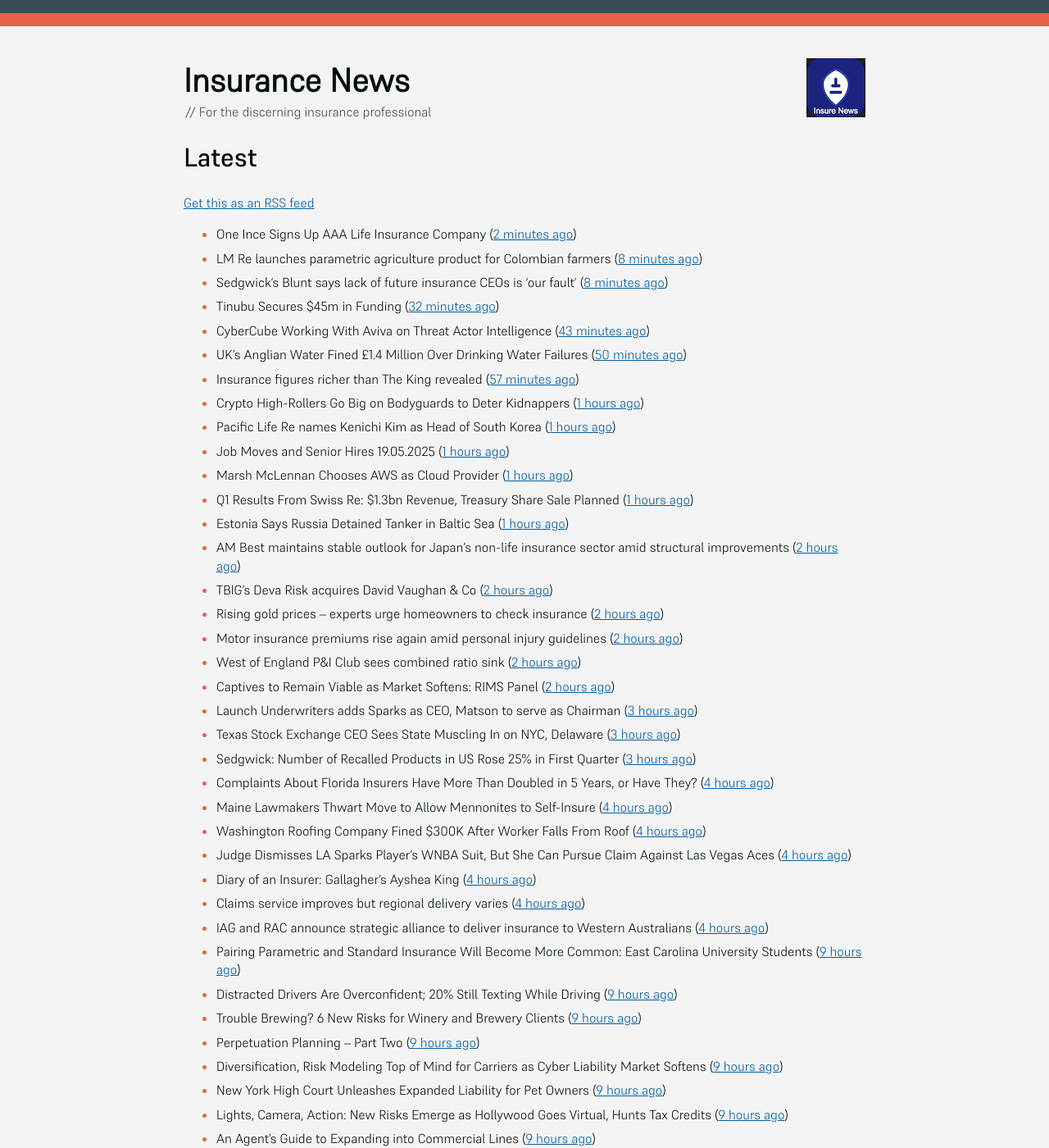
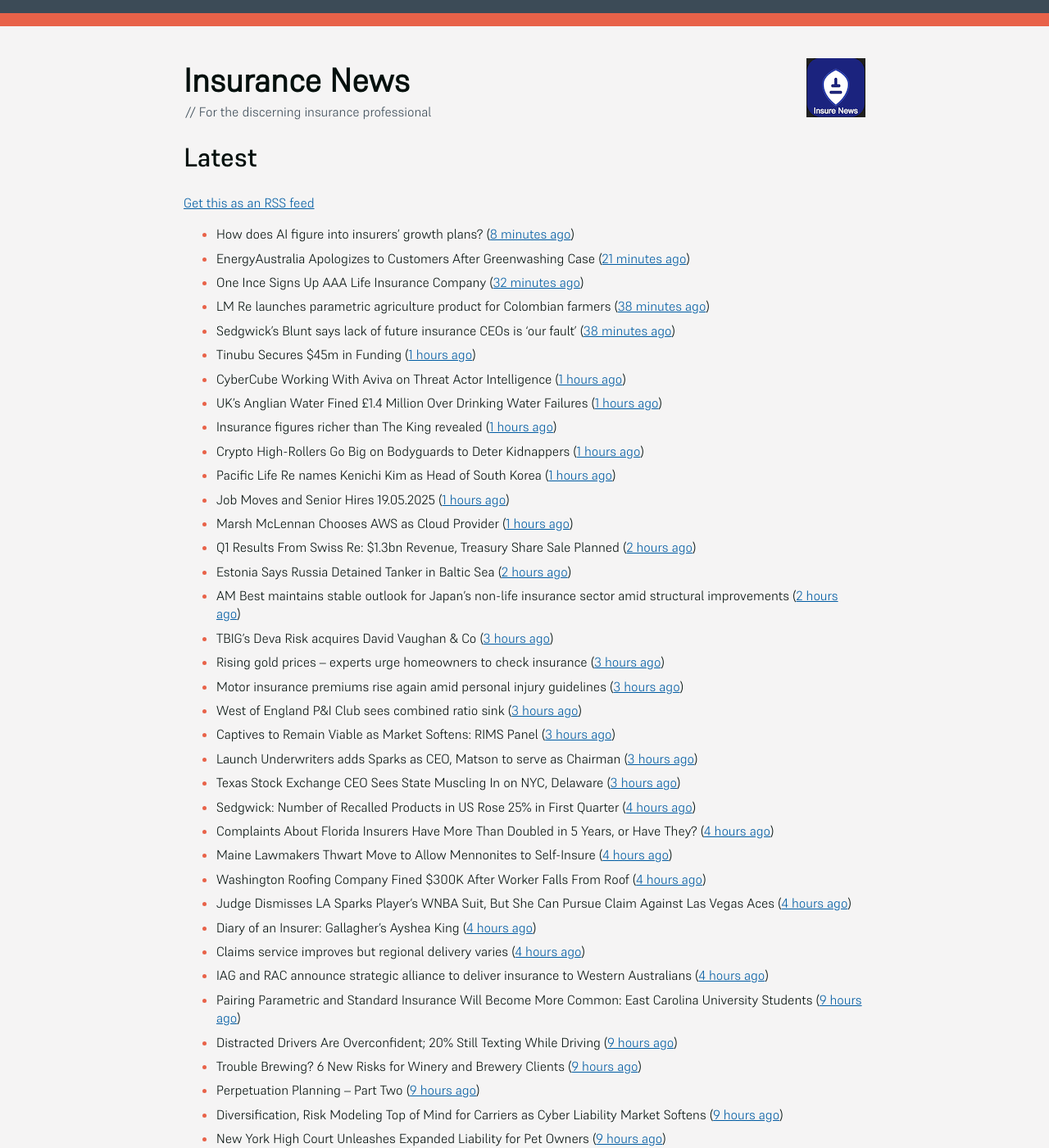
Before and after one commit to mat-0/feeds.thechels.uk, a Jekyll site: the page built from index.md, in a window 1280 px wide and 1400 px high. Shown: the whole window at 82% size. Built offline with Jekyll 4.4.1, drawn with Linux system fonts in a browser that asks for light colours; some of the changed text lies outside the part shown.

Commit message:
New Feed

```diff
--- a/index.md
+++ b/index.md
@@ -8,28 +8,30 @@ description: Latest Updates
 [Get this as an RSS feed](/feed.rss)
 
 <!-- news_marker starts -->
-- One Ince Signs Up AAA Life Insurance Company ([2 minutes ago](https://insurance-edge.net/2025/05/19/one-ince-signs-up-aaa-life-insurance-company/))
-- LM Re launches parametric agriculture product for Colombian farmers ([8 minutes ago](https://www.reinsurancene.ws/lm-re-launches-parametric-agriculture-product-for-colombian-farmers/))
-- Sedgwick’s Blunt says lack of future insurance CEOs is ‘our fault’ ([8 minutes ago](https://www.postonline.co.uk/news/7957772/sedgwicks-blunt-says-lack-of-future-insurance-ceos-is-our-fault))
-- Tinubu Secures $45m in Funding ([32 minutes ago](https://insurance-edge.net/2025/05/19/tinubu-secures-45m-in-funding/))
-- CyberCube Working With Aviva on Threat Actor Intelligence ([43 minutes ago](https://insurance-edge.net/2025/05/19/cybercube-working-with-aviva-on-threat-actor-intelligence/))
-- UK’s Anglian Water Fined £1.4 Million Over Drinking Water Failures ([50 minutes ago](https://www.insurancejournal.com/news/international/2025/05/19/824185.htm))
-- Insurance figures richer than The King revealed ([57 minutes ago](https://www.postonline.co.uk/news/7957777/insurance-figures-richer-than-the-king-revealed))
+- How does AI figure into insurers' growth plans? ([8 minutes ago](https://www.dig-in.com/list/how-does-ai-figure-into-insurers-growth-plans))
+- EnergyAustralia Apologizes to Customers After Greenwashing Case ([21 minutes ago](https://www.insurancejournal.com/news/international/2025/05/19/824194.htm))
+- One Ince Signs Up AAA Life Insurance Company ([32 minutes ago](https://insurance-edge.net/2025/05/19/one-ince-signs-up-aaa-life-insurance-company/))
+- LM Re launches parametric agriculture product for Colombian farmers ([38 minutes ago](https://www.reinsurancene.ws/lm-re-launches-parametric-agriculture-product-for-colombian-farmers/))
+- Sedgwick’s Blunt says lack of future insurance CEOs is ‘our fault’ ([38 minutes ago](https://www.postonline.co.uk/news/7957772/sedgwicks-blunt-says-lack-of-future-insurance-ceos-is-our-fault))
+- Tinubu Secures $45m in Funding ([1 hours ago](https://insurance-edge.net/2025/05/19/tinubu-secures-45m-in-funding/))
+- CyberCube Working With Aviva on Threat Actor Intelligence ([1 hours ago](https://insurance-edge.net/2025/05/19/cybercube-working-with-aviva-on-threat-actor-intelligence/))
+- UK’s Anglian Water Fined £1.4 Million Over Drinking Water Failures ([1 hours ago](https://www.insurancejournal.com/news/international/2025/05/19/824185.htm))
+- Insurance figures richer than The King revealed ([1 hours ago](https://www.postonline.co.uk/news/7957777/insurance-figures-richer-than-the-king-revealed))
 - Crypto High-Rollers Go Big on Bodyguards to Deter Kidnappers ([1 hours ago](https://www.insurancejournal.com/news/international/2025/05/19/824178.htm))
 - Pacific Life Re names Kenichi Kim as Head of South Korea ([1 hours ago](https://www.reinsurancene.ws/pacific-life-re-names-kenichi-kim-as-head-of-south-korea/))
 - Job Moves and Senior Hires 19.05.2025 ([1 hours ago](https://insurance-edge.net/2025/05/19/job-moves-and-senior-hires-19-05-2025/))
 - Marsh McLennan Chooses AWS as Cloud Provider ([1 hours ago](https://insurance-edge.net/2025/05/19/marsh-mclennan-chooses-aws-as-cloud-provider/))
-- Q1 Results From Swiss Re: $1.3bn Revenue, Treasury Share Sale Planned ([1 hours ago](https://insurance-edge.net/2025/05/19/q1-results-from-swiss-re-1-3bn-revenue-treasury-share-sale-planned/))
-- Estonia Says Russia Detained Tanker in Baltic Sea ([1 hours ago](https://www.insurancejournal.com/news/international/2025/05/19/824175.htm))
+- Q1 Results From Swiss Re: $1.3bn Revenue, Treasury Share Sale Planned ([2 hours ago](https://insurance-edge.net/2025/05/19/q1-results-from-swiss-re-1-3bn-revenue-treasury-share-sale-planned/))
+- Estonia Says Russia Detained Tanker in Baltic Sea ([2 hours ago](https://www.insurancejournal.com/news/international/2025/05/19/824175.htm))
 - AM Best maintains stable outlook for Japan’s non-life insurance sector amid structural improvements ([2 hours ago](https://www.reinsurancene.ws/am-best-maintains-stable-outlook-for-japans-non-life-insurance-sector-amid-structural-improvements/))
-- TBIG's Deva Risk acquires David Vaughan & Co ([2 hours ago](https://www.insurancebusinessmag.com/uk/news/breaking-news/tbigs-deva-risk-acquires-david-vaughan-and-co-536120.aspx))
-- Rising gold prices – experts urge homeowners to check insurance ([2 hours ago](https://www.insurancebusinessmag.com/uk/news/property-insurance/rising-gold-prices--experts-urge-homeowners-to-check-insurance-536119.aspx))
-- Motor insurance premiums rise again amid personal injury guidelines ([2 hours ago](https://www.insurancebusinessmag.com/uk/news/auto-motor/motor-insurance-premiums-rise-again-amid-personal-injury-guidelines-536118.aspx))
-- West of England P&I Club sees combined ratio sink ([2 hours ago](https://www.insurancebusinessmag.com/uk/news/marine/west-of-england-pandi-club-sees-combined-ratio-sink-536117.aspx))
-- Captives to Remain Viable as Market Softens: RIMS Panel ([2 hours ago](https://www.insurancejournal.com/news/national/2025/05/19/823940.htm))
+- TBIG's Deva Risk acquires David Vaughan & Co ([3 hours ago](https://www.insurancebusinessmag.com/uk/news/breaking-news/tbigs-deva-risk-acquires-david-vaughan-and-co-536120.aspx))
+- Rising gold prices – experts urge homeowners to check insurance ([3 hours ago](https://www.insurancebusinessmag.com/uk/news/property-insurance/rising-gold-prices--experts-urge-homeowners-to-check-insurance-536119.aspx))
+- Motor insurance premiums rise again amid personal injury guidelines ([3 hours ago](https://www.insurancebusinessmag.com/uk/news/auto-motor/motor-insurance-premiums-rise-again-amid-personal-injury-guidelines-536118.aspx))
+- West of England P&I Club sees combined ratio sink ([3 hours ago](https://www.insurancebusinessmag.com/uk/news/marine/west-of-england-pandi-club-sees-combined-ratio-sink-536117.aspx))
+- Captives to Remain Viable as Market Softens: RIMS Panel ([3 hours ago](https://www.insurancejournal.com/news/national/2025/05/19/823940.htm))
 - Launch Underwriters adds Sparks as CEO, Matson to serve as Chairman ([3 hours ago](https://www.reinsurancene.ws/launch-underwriters-adds-sparks-as-ceo-matson-to-serve-as-chairman/))
 - Texas Stock Exchange CEO Sees State Muscling In on NYC, Delaware ([3 hours ago](https://www.insurancejournal.com/news/southcentral/2025/05/19/824129.htm))
-- Sedgwick: Number of Recalled Products in US Rose 25% in First Quarter ([3 hours ago](https://www.insurancejournal.com/news/national/2025/05/19/824155.htm))
+- Sedgwick: Number of Recalled Products in US Rose 25% in First Quarter ([4 hours ago](https://www.insurancejournal.com/news/national/2025/05/19/824155.htm))
 - Complaints About Florida Insurers Have More Than Doubled in 5 Years, or Have They? ([4 hours ago](https://www.insurancejournal.com/news/southeast/2025/05/19/824138.htm))
 - Maine Lawmakers Thwart Move to Allow Mennonites to Self-Insure ([4 hours ago](https://www.insurancejournal.com/news/east/2025/05/19/824161.htm))
 - Washington Roofing Company Fined $300K After Worker Falls From Roof ([4 hours ago](https://www.insurancejournal.com/news/west/2025/05/19/823964.htm))
@@ -93,8 +94,8 @@ description: Latest Updates
 - Allianz sees strong start to 2025, reaffirms full-year outlook ([3 days ago](https://www.insurancebusinessmag.com/uk/news/breaking-news/allianz-sees-strong-start-to-2025-reaffirms-fullyear-outlook-535802.aspx))
 - Talanx reports record-breaking start to the year amid high claims ([3 days ago](https://www.insurancebusinessmag.com/uk/news/breaking-news/talanx-reports-recordbreaking-start-to-the-year-amid-high-claims-535796.aspx))
 - 'Poly-employment': Transparency in workplaces encouraged amid rise of secondary jobs ([3 days ago](https://www.insurancebusinessmag.com/uk/news/breaking-news/polyemployment-transparency-in-workplaces-encouraged-amid-rise-of-secondary-jobs-535784.aspx))
-- ‘Don’t preach to us’, pleads Pen CEO ([3 days ago](https://www.postonline.co.uk/broker/7957752/dont-preach-to-us-pleads-pen-ceo))
-- bolttech and Sumitomo Corporation Launch Strategic Joint Venture to Expand Embedded Protection Solutions in Asia ([3 days ago](https://www.insurtechinsights.com/bolttech-and-sumitomo-corporation-launch-strategic-joint-venture-to-expand-embedded-protection-solutions-in-asia/))
+- ‘Don’t preach to us’, pleads Pen CEO ([4 days ago](https://www.postonline.co.uk/broker/7957752/dont-preach-to-us-pleads-pen-ceo))
+- bolttech and Sumitomo Corporation Launch Strategic Joint Venture to Expand Embedded Protection Solutions in Asia ([4 days ago](https://www.insurtechinsights.com/bolttech-and-sumitomo-corporation-launch-strategic-joint-venture-to-expand-embedded-protection-solutions-in-asia/))
 - Aviva sees broad-based growth in Q1 across segments ([4 days ago](https://www.insurancebusinessmag.com/uk/news/breaking-news/aviva-sees-broadbased-growth-in-q1-across-segments-535781.aspx))
 - DLG deal ‘on course’ and not a distraction for Aviva ([4 days ago](https://www.postonline.co.uk/news/7957750/dlg-deal-on-course-and-not-a-distraction-for-aviva))
 - Q&A: Andy Hutchinson, Turvi ([4 days ago](https://www.postonline.co.uk/technology/7957394/qa-andy-hutchinson-turvi))
```
Also changed, not shown: other parts of index.md (+3 -5 lines).
